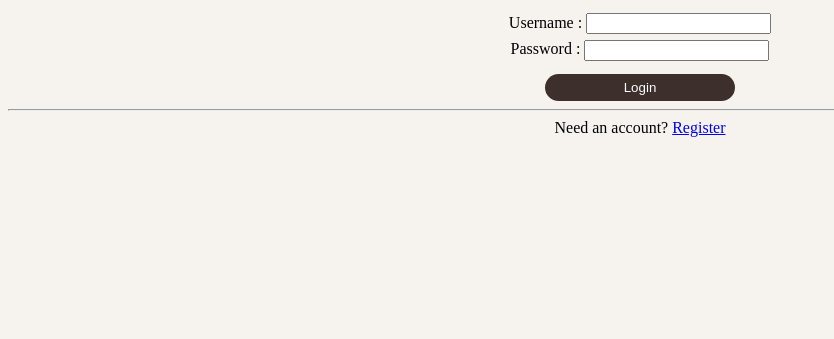
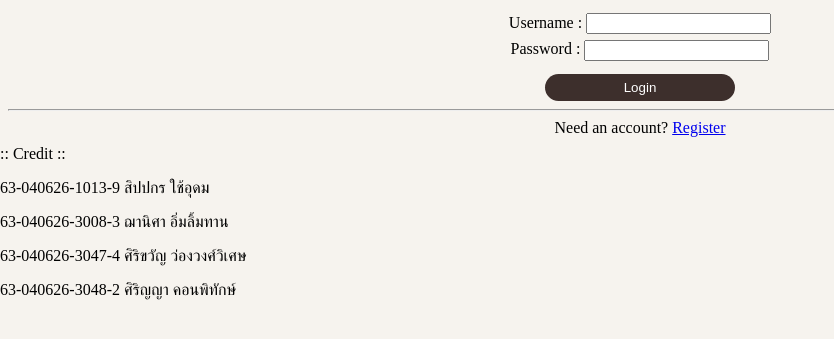
Before and after one commit to SippakornCUD/WebDev_PROJECT, a PHP site: page /home.php in a window 1280 px wide. Shown: the part 53-392 px from the top of the page, without its empty margins (0-834 px from the left). Run offline with PHP 8.4, Linux system fonts and the light colour scheme.

Commit message:
Add files via upload

```diff
--- a/project/home.php
+++ b/project/home.php
@@ -89,6 +89,12 @@ if(isset($_SESSION["username"])){
                 }
             }
         }
+        function showcredit() {
+            document.getElementById("foot").className="showfooter";
+        }
+        function hidecredit() {
+            document.getElementById("foot").className="hidefooter";
+        }
     </script>
 </head>
 <body>
@@ -105,5 +111,12 @@ if(isset($_SESSION["username"])){
             Need an account? <a href="./register.html">Register</a>
         </article>
     </section>
+    <section class="credit_bt"><span class="credit" onmouseover="showcredit()" onmouseout="hidecredit()">:: Credit ::</span></section>
+    <footer id="foot" class="hidefooter">
+        <p>63-040626-1013-9 สิปปกร ใช้อุดม</p>
+        <p>63-040626-3008-3 ฌานิศา อิ่มลิ้มทาน</p>
+        <p>63-040626-3047-4 ศิริขวัญ ว่องวงศ์วิเศษ</p>
+        <p>63-040626-3048-2 ศิริญญา คอนพิทักษ์</p>
+    </footer>
 </body>
 </html>
```
